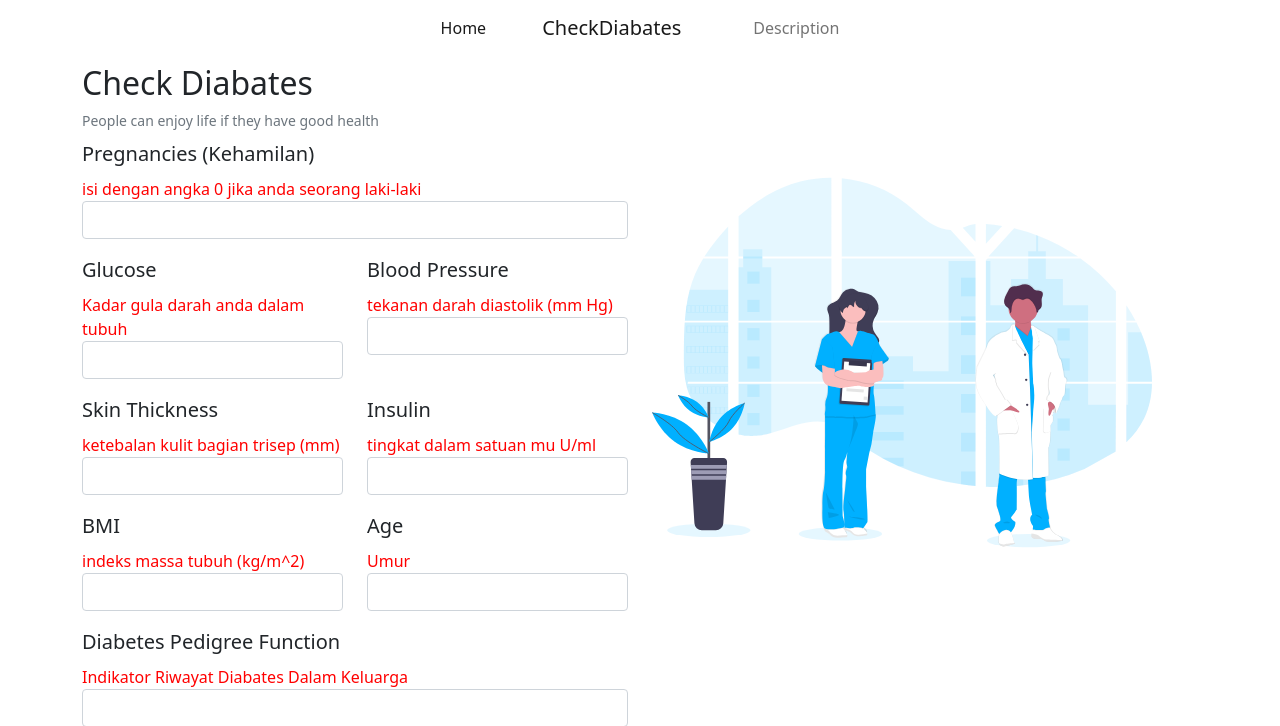
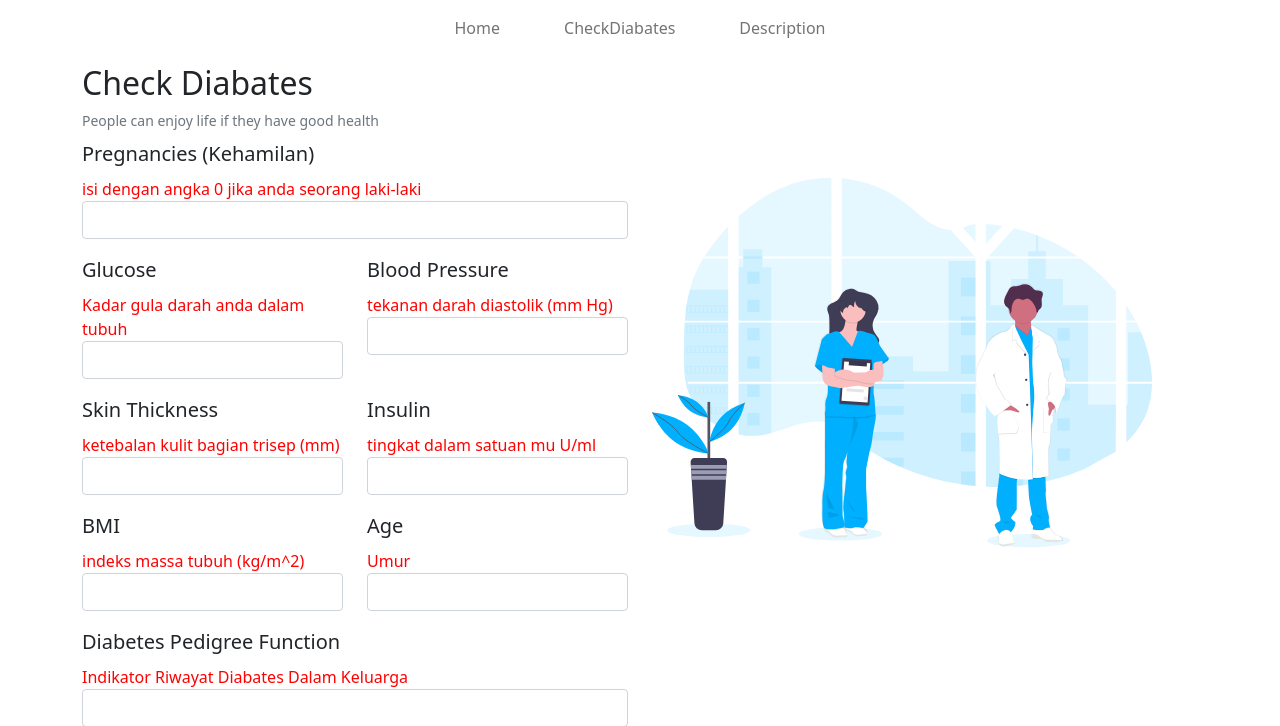
Before and after one commit to onedayxzn/Sistem-Pendeteksi-Dini-Diabetes, a Flask app: page /check/ in a window 1280 px wide. Shown: the top 726 px of the page. Run offline with Flask 2, Linux system fonts and the light colour scheme; some libraries are stand-ins or nearby versions.

Commit message:
Memperbaiki navbar

```diff
--- a/templates/layout.html
+++ b/templates/layout.html
@@ -37,11 +37,11 @@
         <div class="collapse navbar-collapse" id="navbarSupportedContent">
           <ul class="navbar-nav mx-auto mb-2 mb-lg-0">
             <li class="nav-item">
-              <a class="nav-link active me-5" aria-current="page" href="/"
+              <a class="nav-link me-5" aria-current="page" href="/"
                 >Home</a
               >
             </li>
-            <a class="navbar-brand" href="/check/">CheckDiabates</a>
+            <a class="nav-link" href="/check/">CheckDiabates</a>
             <li class="nav-item" id="link-description">
               <a class="nav-link ms-5" href="/description/" >Description</a>
             </li>
```
